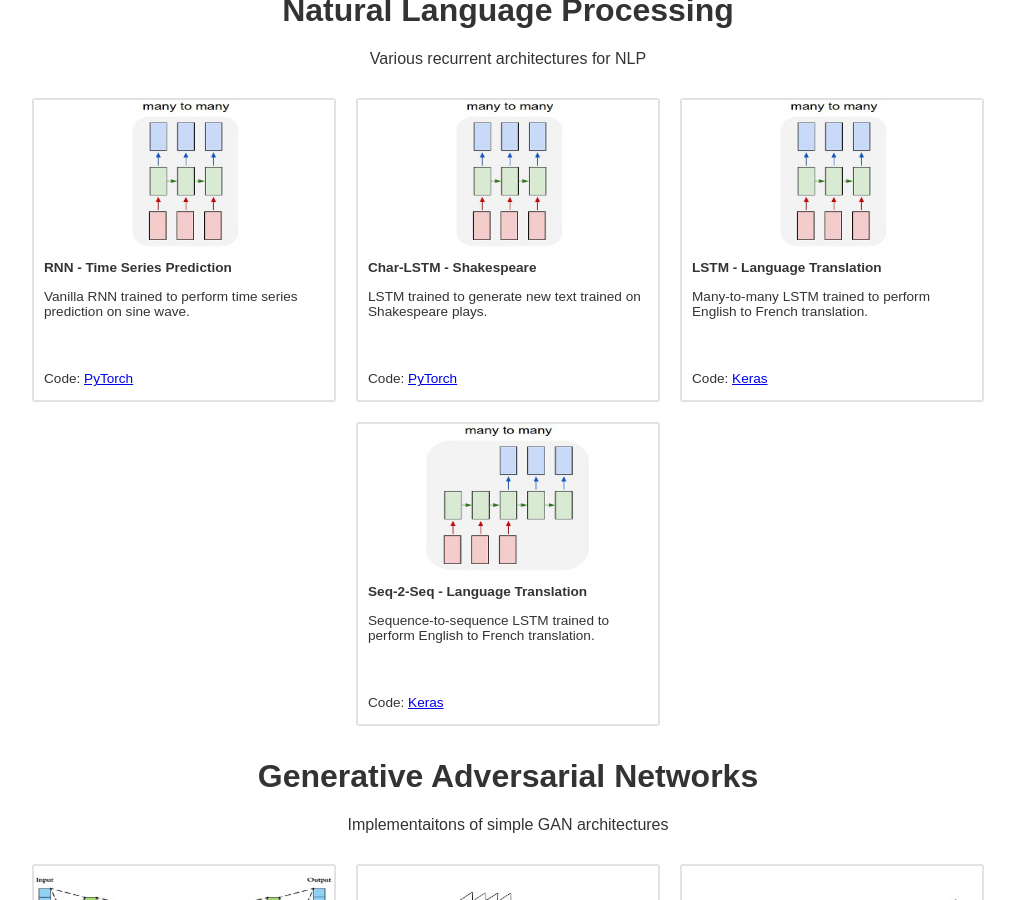
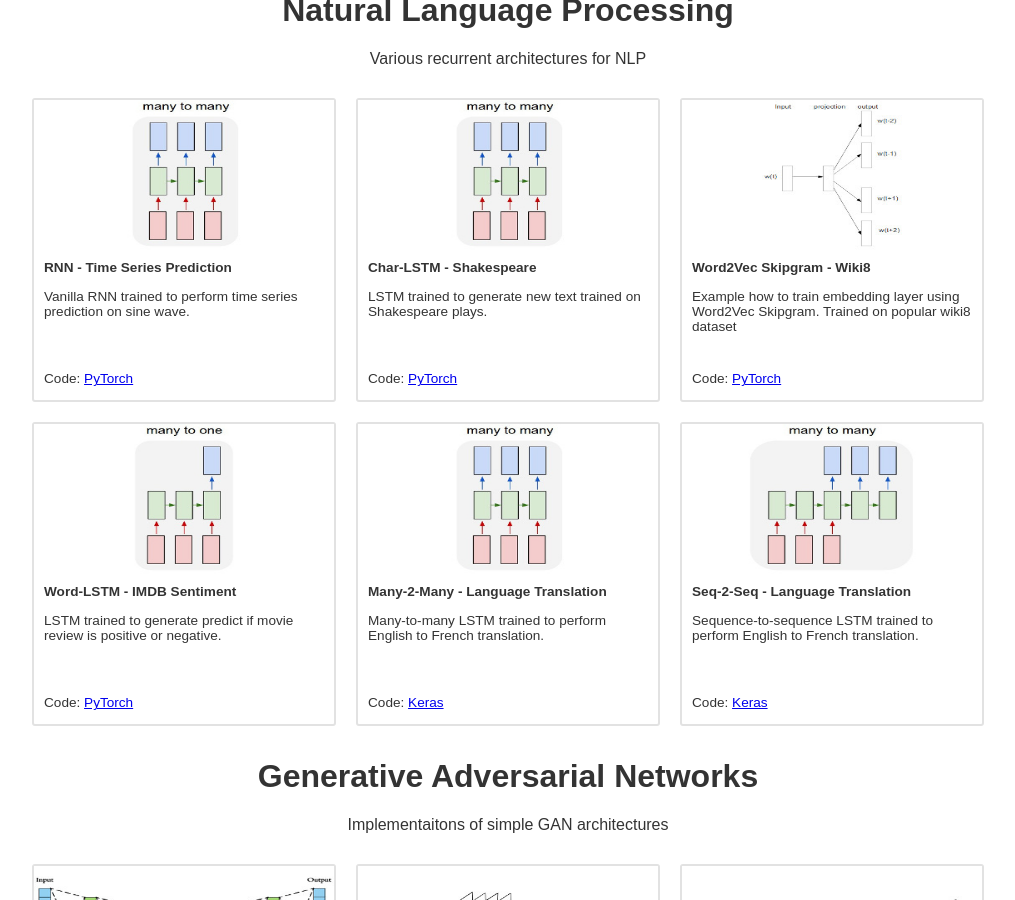
Before and after one commit to marcinbogdanski/marcinbogdanski.github.io, a Jekyll site: the page built from deep-learning.html, in a window 1280 px wide and 900 px high, scrolled down 2452 px. Shown: the whole window, without its empty margins (132-1147 px from the left). Built offline with Jekyll 4.4.1, drawn with Linux system fonts in a browser that asks for light colours.

Commit message:
Add skipgram and IMDB-lstm

```diff
--- a/deep-learning.html
+++ b/deep-learning.html
@@ -201,9 +201,28 @@ layout: default
             link_href="https://marcinbogdanski.github.io/ai-sketchpad/PyTorchNN/2140_PT_Char_LSTM_M2M_Shakespeare.html"
             %}
 
+
+        {% include card.html
+            image="/assets/images/skipgram.jpg"
+            title="Word2Vec Skipgram - Wiki8"
+            description="Example how to train embedding layer using Word2Vec Skipgram. Trained on popular wiki8 dataset"
+            link_text="PyTorch"
+            link_href="https://marcinbogdanski.github.io/ai-sketchpad/PyTorchNN/2050_PT_SkipGram_Text8.html"
+            %}
+
+
+        {% include card.html
+            image="/assets/images/rnn_m2o.jpg"
+            title="Word-LSTM - IMDB Sentiment"
+            description="LSTM trained to generate predict if movie review is positive or negative."
+            link_text="PyTorch"
+            link_href="https://marcinbogdanski.github.io/ai-sketchpad/PyTorchNN/2210_PT_Word_LSTM_M2O_IMBD.html"
+            %}
+
+
         {% include card.html
             image="/assets/images/rnn_m2m.jpg"
-            title="LSTM - Language Translation"
+            title="Many-2-Many - Language Translation"
             description="Many-to-many LSTM trained to perform English to French translation."
             link_text="Keras"
             link_href="https://marcinbogdanski.github.io/ai-sketchpad/KerasNN/2210_Many2Many_EngFr.html"
```
Also changed, not shown: assets/images/rnn_m2o.jpg (added), assets/images/skipgram.jpg (added).
